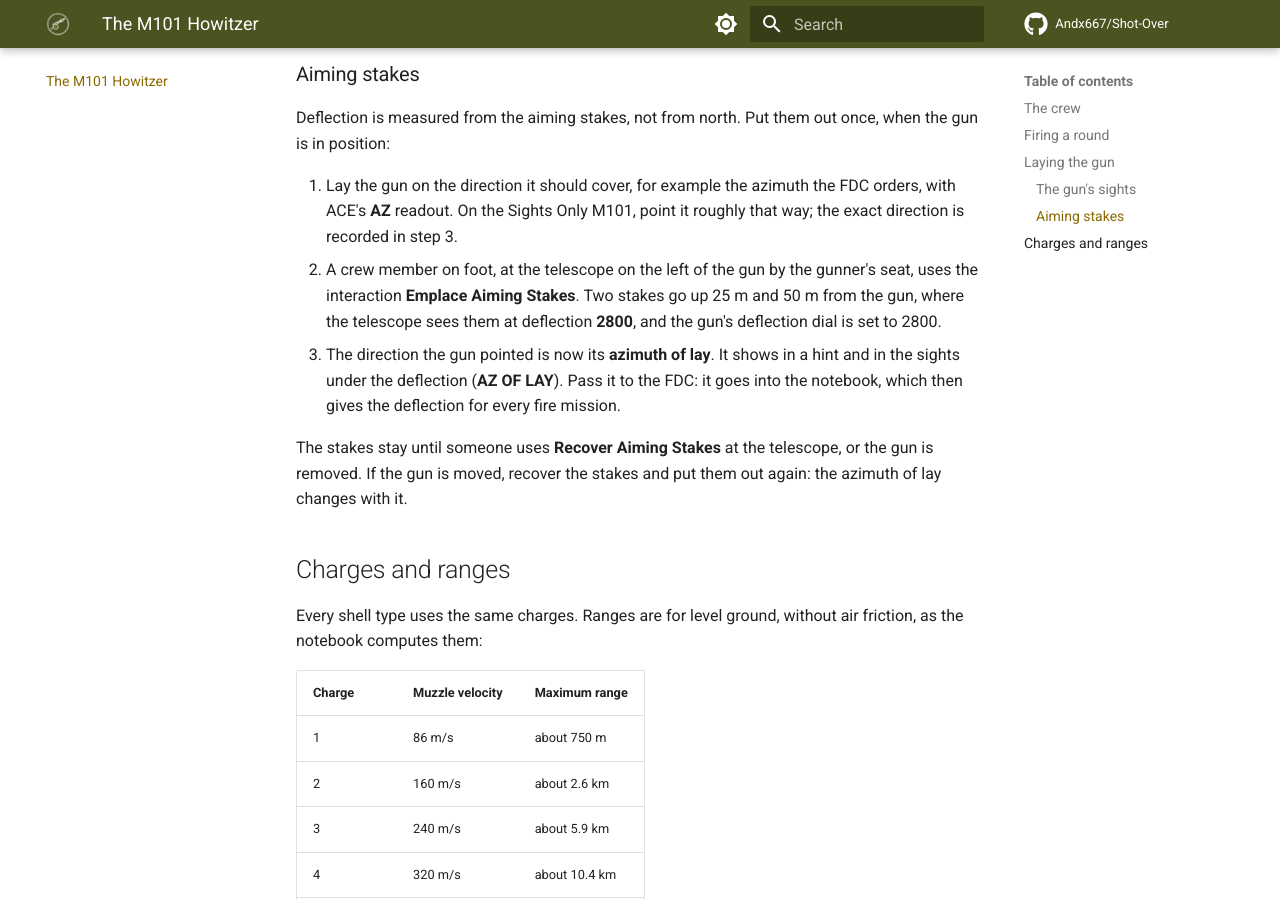
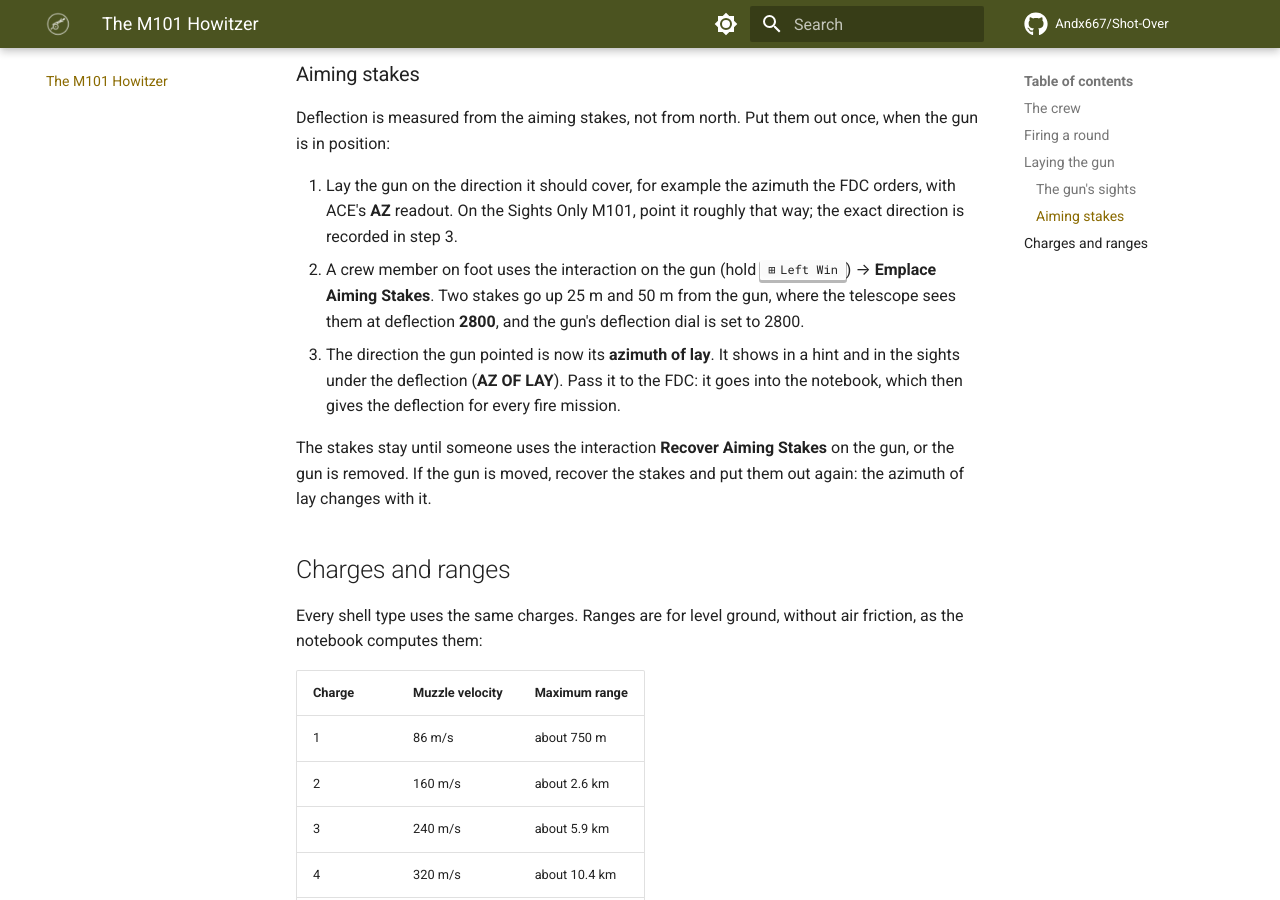
Before and after one commit to YannikH/Shot-Over, an MkDocs documentation site: the page built from docs/gun.md, in a window 1280 px wide and 900 px high, scrolled down 2584 px. Built offline with MkDocs 1.6.1 and Material for MkDocs 9.7.7, drawn with Linux system fonts in a browser that asks for light colours; plug-ins that fetch from the network failed and are left out; comment, search, counter and statistics services are not loaded.

Commit message:
Sight - Move the aiming stake actions to the gun's main interactions
Emplace and Recover Aiming Stakes are in the gun's ACE main actions
instead of an action point of their own at the telescope.

Co-Authored-By: Claude Opus 5.5 <noreply@anthropic.com>

```diff
--- a/docs/gun.md
+++ b/docs/gun.md
@@ -65,10 +65,10 @@ Raising the deflection therefore lays the gun further left.
 Deflection is measured from the aiming stakes, not from north. Put them out once, when the gun is in position:
 
 1. Lay the gun on the direction it should cover, for example the azimuth the FDC orders, with ACE's **AZ** readout. On the Sights Only M101, point it roughly that way; the exact direction is recorded in step 3.
-2. A crew member on foot, at the telescope on the left of the gun by the gunner's seat, uses the interaction **Emplace Aiming Stakes**. Two stakes go up 25 m and 50 m from the gun, where the telescope sees them at deflection **2800**, and the gun's deflection dial is set to 2800.
+2. A crew member on foot uses the interaction on the gun (hold ++left-windows++) → **Emplace Aiming Stakes**. Two stakes go up 25 m and 50 m from the gun, where the telescope sees them at deflection **2800**, and the gun's deflection dial is set to 2800.
 3. The direction the gun pointed is now its **azimuth of lay**. It shows in a hint and in the sights under the deflection (**AZ OF LAY**). Pass it to the FDC: it goes into the notebook, which then gives the deflection for every fire mission.
 
-The stakes stay until someone uses **Recover Aiming Stakes** at the telescope, or the gun is removed. If the gun is moved, recover the stakes and put them out again: the azimuth of lay changes with it.
+The stakes stay until someone uses the interaction **Recover Aiming Stakes** on the gun, or the gun is removed. If the gun is moved, recover the stakes and put them out again: the azimuth of lay changes with it.
 
 ## Charges and ranges
 
```
Also changed, not shown: addons/sight/README.md (+1 -1 lines), 2 other files.
